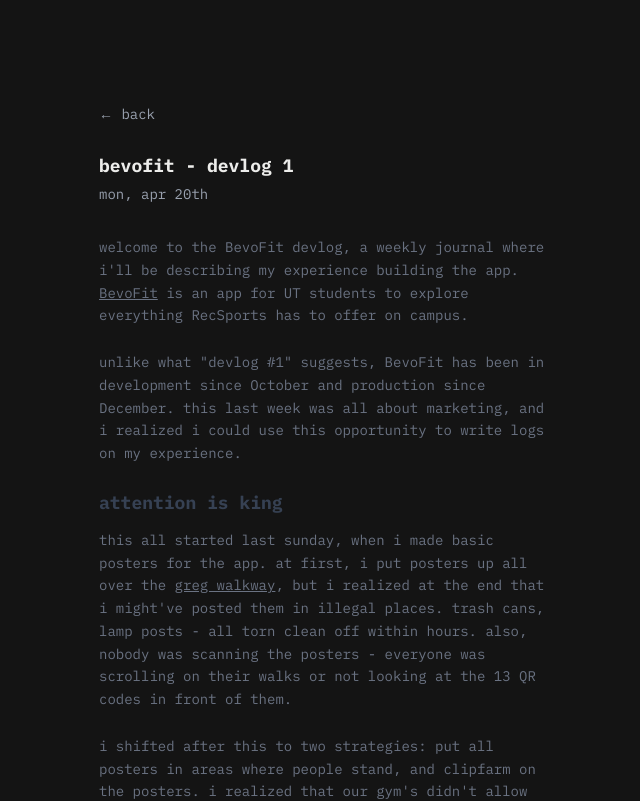
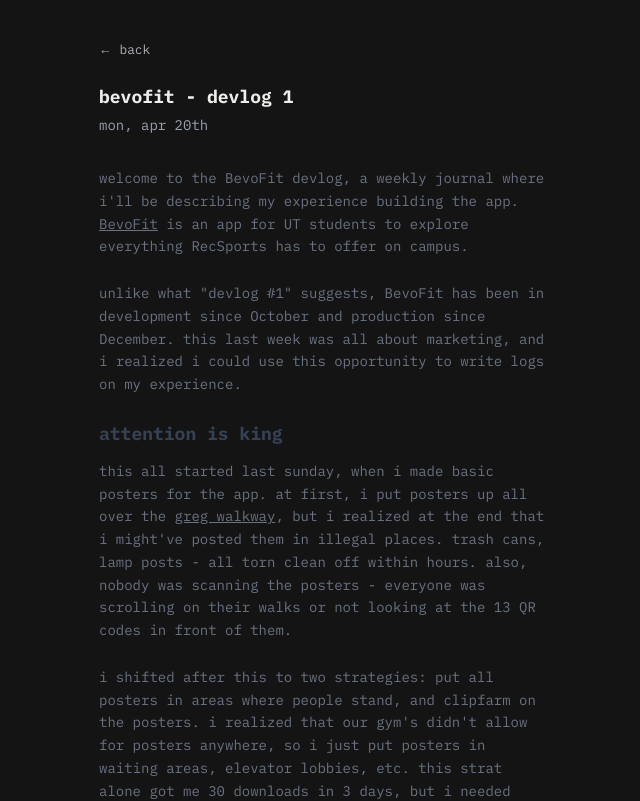
Before and after one commit to srirsatt/portfolio, a Next.js app: page /blog/bevofit-devlog in a window 1280 px wide. Shown: the top 801 px of the page, without its empty margins (317-957 px from the left). Built offline with nearby package versions, Linux system fonts and the light colour scheme.

Commit message:
updated blog UI

```diff
--- a/src/app/blog/bevofit-devlog/page.tsx
+++ b/src/app/blog/bevofit-devlog/page.tsx
@@ -2,14 +2,11 @@
 
 export default function HelloWorld() {
     return (
-        <div className="min-h-screen flex flex-col items-center px-8 sm:px-12 border-box">
-            {/* Top spacer: grows to center content, but never shrinks below 20vh */}
-            <div className="grow min-h-[15vh] sm:min-h-[15vh]"></div>
-
-            <div className="relative w-full max-w-md text-left shrink-0 my-8">
+        <main className="builds-page blog-post">
+            <div className="mx-auto w-full max-w-md text-left">
                 <Link
                     href="/blog"
-                    className="absolute -top-12 left-0 font-[var(--font-space-mono)] text-sm text-gray-400 hover:text-black transition-colors"
+                    className="builds-back"
                 >
                     ← back
                 </Link>
@@ -51,8 +48,6 @@
                 </div>
             </div>
 
-            {/* Bottom spacer balances the top one so it's vertically centered when short */}
-            <div className="grow min-h-[10vh] sm:min-h-[10vh]"></div>
-        </div>
+        </main>
     );
 }
--- a/src/app/blog/hello-world/page.tsx
+++ b/src/app/blog/hello-world/page.tsx
@@ -2,11 +2,11 @@
 
 export default function HelloWorld() {
   return (
-    <div className="min-h-screen flex items-center justify-center p-8 sm:p-12">
-      <div className="relative w-full max-w-md text-left">
+    <main className="builds-page blog-post">
+      <div className="mx-auto w-full max-w-md text-left">
         <Link
           href="/blog"
-          className="absolute -top-12 left-0 font-[var(--font-space-mono)] text-sm text-gray-400 hover:text-black transition-colors"
+          className="builds-back"
         >
           ← back
         </Link>
@@ -20,6 +20,6 @@
           </p>
         </div>
       </div>
-    </div>
+    </main>
   );
 }
--- a/src/app/blog/ui-checks-with-jev-and-playwright/page.tsx
+++ b/src/app/blog/ui-checks-with-jev-and-playwright/page.tsx
@@ -16,7 +16,7 @@
 
 export default function JevUIChecks() {
   return (
-    <main className="builds-page">
+    <main className="builds-page blog-post">
       <article className="mx-auto w-full max-w-2xl">
         <Link href="/blog" className="builds-back">← back</Link>
         <header className="mb-8">
--- a/src/app/globals.css
+++ b/src/app/globals.css
@@ -109,6 +109,7 @@
   place-items: center;
   color: var(--subtle);
   background: var(--background);
+  border: 0;
   border-radius: 50%;
   cursor: pointer;
   transition: color 150ms ease;
@@ -117,6 +118,11 @@
 .theme-toggle:hover,
 .theme-toggle:focus-visible {
   color: var(--foreground);
+}
+
+.theme-toggle:focus-visible {
+  outline: 1px solid currentColor;
+  outline-offset: 2px;
 }
 
 @media (max-width: 640px) {
@@ -212,6 +218,10 @@
   background: var(--background);
   color: var(--foreground);
   font-family: var(--font-ibm-plex-mono), monospace;
+}
+
+.blog-post {
+  --content-top: var(--nav-top);
 }
 
 .builds-shell {
```
